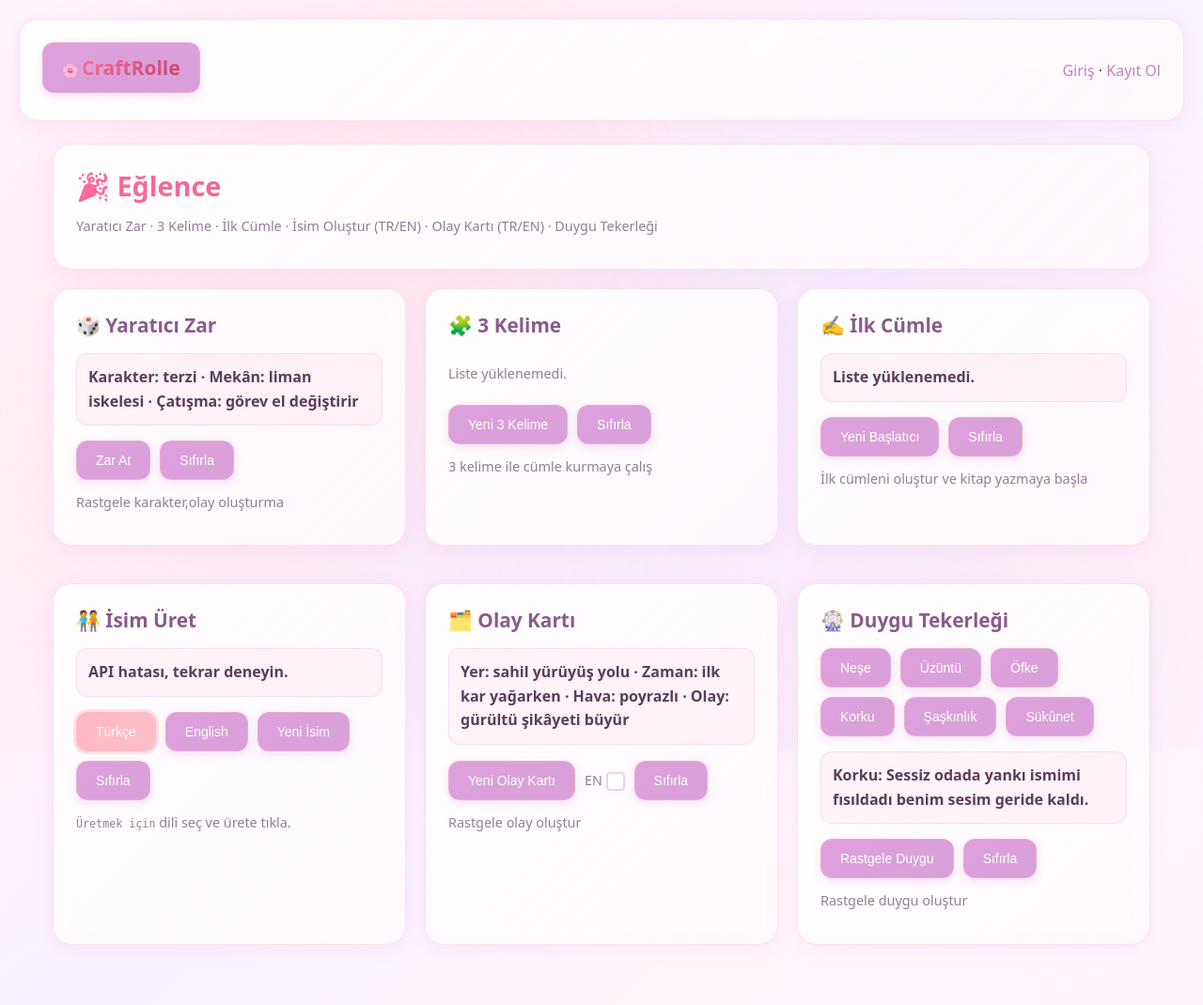
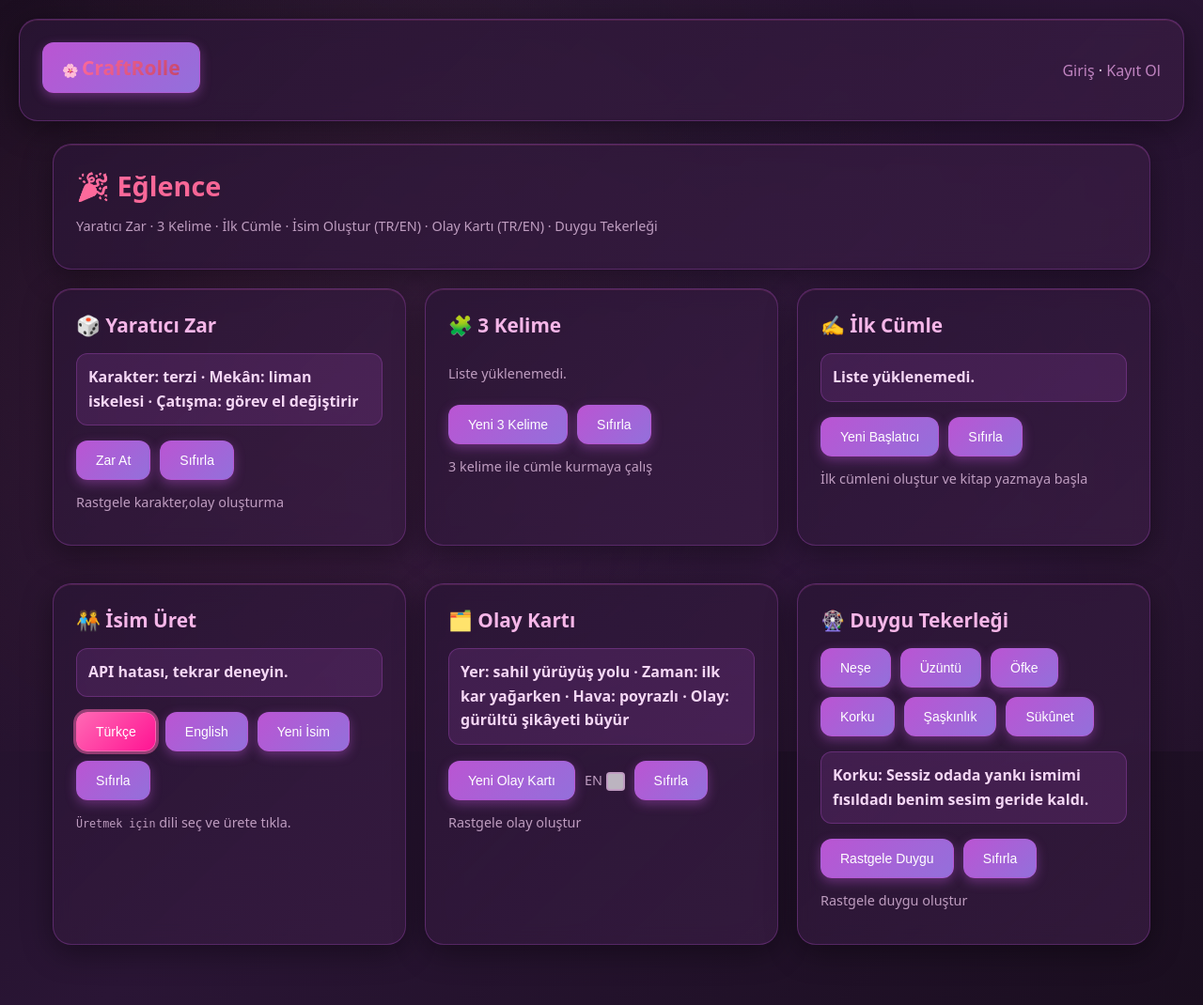
Before and after one commit to Emre-Oyunda/CraftRolle, a PHP site: page /eglence.php in a window 1280 px wide. Shown: the whole page at 94% size. Run offline with PHP 8.4, Linux system fonts and the light colour scheme.

Commit message:
Checkpoint before follow-up message
Co-authored-by: emresonmez456 <emresonmez456@gmail.com>

```diff
--- a/public/eglence.php
+++ b/public/eglence.php
@@ -11,10 +11,10 @@ $user = current_user();
 <title><?= e(APP_NAME) ?> — Eğlence</title>
 <link rel="stylesheet" href="../assets/css/style.css">
 <style>
-  /* Eğlence sayfası özel stilleri - Soft Pastel Pink-Purple */
+  /* Eğlence sayfası özel stilleri - Dark Pink-Purple Theme */
   body{
-    background: linear-gradient(135deg, #fef5ff 0%, #fff0f9 25%, #f8f0ff 50%, #fff5fb 75%, #fef5ff 100%);
-    color:#5a3d5c;
+    background: linear-gradient(135deg, #1a0e1f 0%, #2a1535 50%, #1a0e1f 100%);
+    color:#f5d7f5;
     font-family:system-ui,-apple-system,Segoe UI,Roboto,Ubuntu,Arial;
     margin:0;
     min-height:100vh;
@@ -30,9 +30,9 @@ $user = current_user();
     width: 100%;
     height: 100%;
     background-image:
-      radial-gradient(circle at 20% 50%, rgba(255, 182, 193, 0.15) 0%, transparent 50%),
-      radial-gradient(circle at 80% 80%, rgba(221, 160, 221, 0.12) 0%, transparent 50%),
-      radial-gradient(circle at 40% 20%, rgba(255, 192, 203, 0.1) 0%, transparent 50%);
+      radial-gradient(circle at 20% 50%, rgba(255, 105, 180, 0.08) 0%, transparent 50%),
+      radial-gradient(circle at 80% 80%, rgba(186, 85, 211, 0.08) 0%, transparent 50%),
+      radial-gradient(circle at 40% 20%, rgba(221, 160, 221, 0.06) 0%, transparent 50%);
     pointer-events: none;
     z-index: 0;
   }
@@ -51,24 +51,24 @@ $user = current_user();
   }
 
   .card{
-    border:1px solid rgba(255, 182, 193, 0.4);
+    border:1px solid rgba(186, 85, 211, 0.3);
     border-radius:20px;
     padding:24px;
-    background: linear-gradient(135deg, rgba(255, 255, 255, 0.9) 0%, rgba(255, 250, 253, 0.8) 100%);
+    background: linear-gradient(135deg, rgba(42, 21, 53, 0.8) 0%, rgba(58, 29, 68, 0.7) 100%);
     backdrop-filter: blur(10px);
     margin-bottom:20px;
     box-shadow:
-      0 4px 20px rgba(221, 160, 221, 0.15),
-      inset 0 1px 0 rgba(255, 255, 255, 0.8);
+      0 8px 32px rgba(0, 0, 0, 0.4),
+      inset 0 1px 0 rgba(255, 105, 180, 0.15);
     transition: all 0.3s ease;
   }
 
   .card:hover {
     transform: translateY(-2px);
     box-shadow:
-      0 8px 30px rgba(255, 182, 193, 0.25),
-      inset 0 1px 0 rgba(255, 255, 255, 1);
-    border-color: rgba(255, 182, 193, 0.6);
+      0 12px 40px rgba(186, 85, 211, 0.3),
+      inset 0 1px 0 rgba(255, 105, 180, 0.25);
+    border-color: rgba(186, 85, 211, 0.5);
   }
 
   .wrap .card h2 {
@@ -82,7 +82,7 @@ $user = current_user();
   }
 
   .wrap .card h3 {
-    color: #8b5a8e;
+    color: #f5b6e8;
     font-size: 1.3em;
     margin: 0 0 16px 0;
     font-weight: 600;
@@ -99,16 +99,16 @@ $user = current_user();
 
   .btn{
     padding:12px 20px;
-    border:1px solid rgba(255, 182, 193, 0.5);
+    border:1px solid rgba(186, 85, 211, 0.5);
     border-radius:12px;
-    background: linear-gradient(135deg, #dda0dd 0%, #d8a0d8 100%);
+    background: linear-gradient(135deg, #ba55d3 0%, #9370db 100%);
     color:#fff !important;
     cursor:pointer;
     text-decoration:none;
     display:inline-block;
     font-weight:500;
     transition: all 0.3s ease;
-    box-shadow: 0 3px 10px rgba(221, 160, 221, 0.3);
+    box-shadow: 0 4px 12px rgba(186, 85, 211, 0.4);
     position: relative;
     overflow: hidden;
   }
@@ -121,7 +121,7 @@ $user = current_user();
     width: 0;
     height: 0;
     border-radius: 50%;
-    background: rgba(255, 255, 255, 0.25);
+    background: rgba(255, 255, 255, 0.2);
     transform: translate(-50%, -50%);
     transition: width 0.6s, height 0.6s;
   }
@@ -133,8 +133,8 @@ $user = current_user();
 
   .btn:hover{
     transform: translateY(-2px);
-    box-shadow: 0 5px 18px rgba(221, 160, 221, 0.4);
-    border-color: rgba(255, 182, 193, 0.7);
+    box-shadow: 0 6px 20px rgba(186, 85, 211, 0.6);
+    border-color: rgba(255, 105, 180, 0.7);
   }
 
   .btn:active {
@@ -142,16 +142,16 @@ $user = current_user();
   }
 
   .btn.active{
-    background: linear-gradient(135deg, #ffb6c1 0%, #ffc0cb 100%) !important;
-    box-shadow: 0 0 0 3px rgba(255, 182, 193, 0.4);
-    border-color: rgba(255, 182, 193, 0.8);
+    background: linear-gradient(135deg, #ff69b4 0%, #ff1493 100%) !important;
+    box-shadow: 0 0 0 3px rgba(255, 105, 180, 0.5);
+    border-color: rgba(255, 105, 180, 0.8);
   }
 
   .small{
-    opacity:.8;
+    opacity:.85;
     font-size:0.9em;
     line-height:1.6;
-    color:#7a5c7d;
+    color:#d8b5d8;
   }
 
   .out{
@@ -159,11 +159,11 @@ $user = current_user();
     margin:16px 0;
     font-weight:600;
     padding:12px;
-    background: rgba(255, 182, 193, 0.12);
+    background: rgba(186, 85, 211, 0.15);
     border-radius:12px;
-    border:1px solid rgba(221, 160, 221, 0.25);
+    border:1px solid rgba(186, 85, 211, 0.3);
     line-height:1.6;
-    color:#5a3d5c;
+    color:#f5d7f5;
   }
 
   .row{
```
